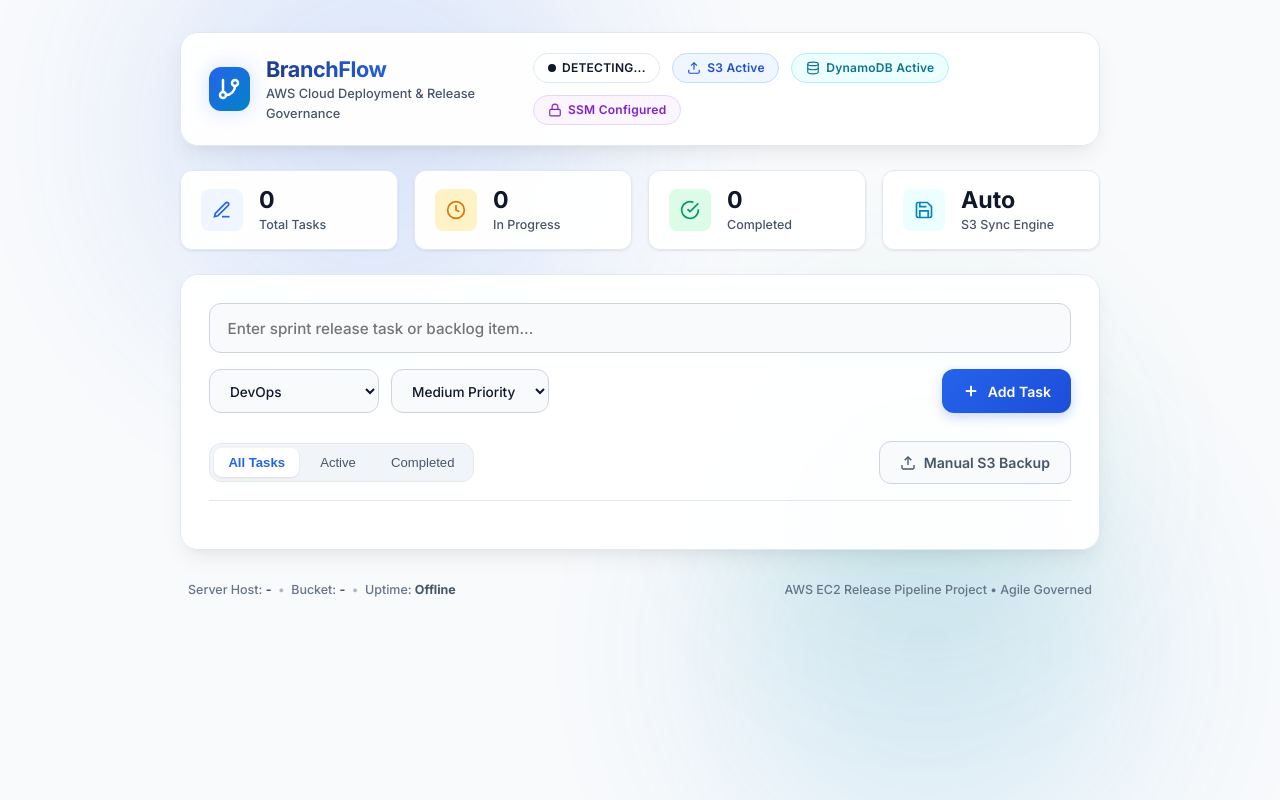
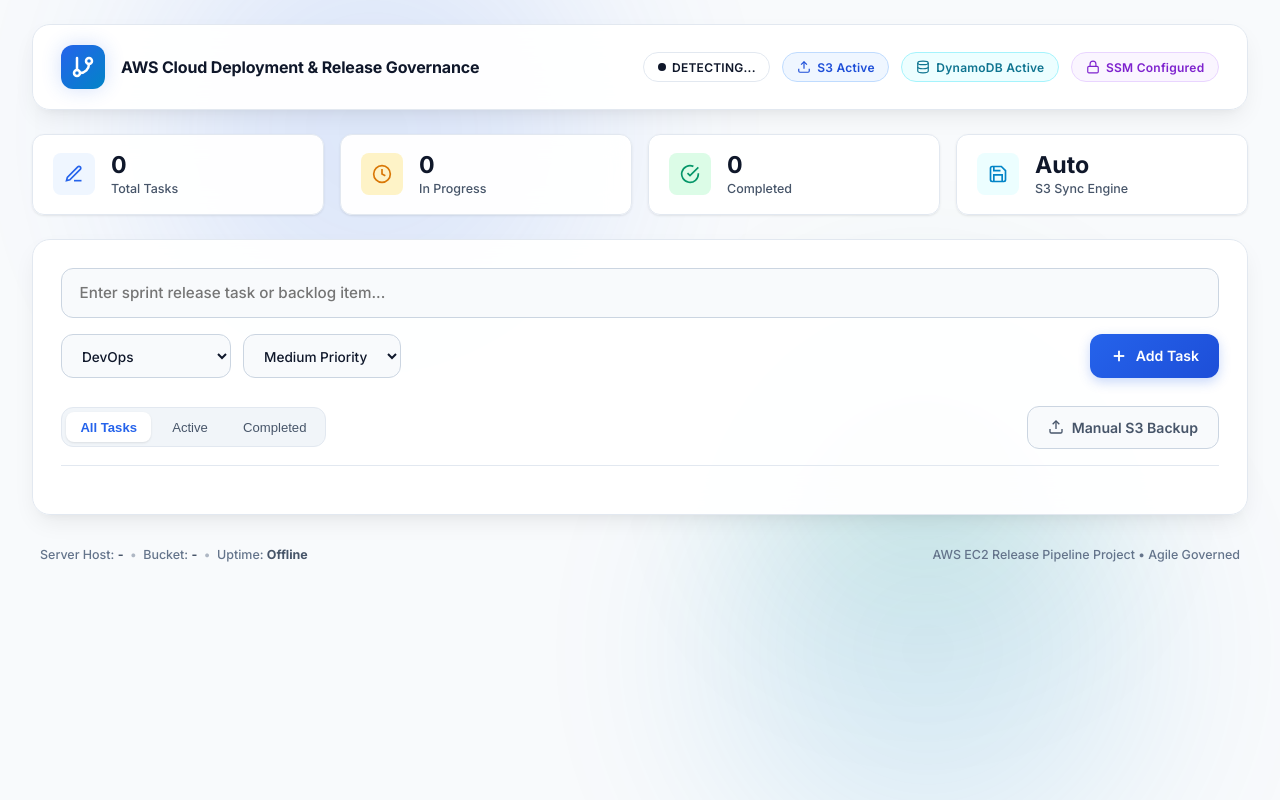
Before and after one commit to AVINASH1805A/AWS-PROJECT, a website: page public/index.html in a window 1280 px wide. Drawn offline with Linux system fonts and the light colour scheme; no server answers.

Commit message:
UI: fullscreen layout, remove BranchFlow name, keep AWS Cloud text

```diff
--- a/public/index.html
+++ b/public/index.html
@@ -31,7 +31,6 @@
           </svg>
         </div>
         <div class="brand-text">
-          <h1>BranchFlow</h1>
           <span class="subtext">AWS Cloud Deployment & Release Governance</span>
         </div>
       </div>
--- a/public/styles.css
+++ b/public/styles.css
@@ -44,9 +44,8 @@
   color: var(--text-primary);
   min-height: 100vh;
   display: flex;
-  justify-content: center;
-  align-items: flex-start;
-  padding: 2rem 1rem;
+  flex-direction: column;
+  padding: 0;
   overflow-x: hidden;
   position: relative;
 }
@@ -106,11 +105,13 @@
 /* App Container Layout */
 .app-container {
   width: 100%;
-  max-width: 920px;
+  max-width: 100%;
   z-index: 1;
   display: flex;
   flex-direction: column;
   gap: 1.5rem;
+  padding: 1.5rem 2rem;
+  flex: 1;
 }
 
 /* Header */
@@ -155,9 +156,10 @@
 }
 
 .brand-text .subtext {
-  font-size: 0.8rem;
-  color: var(--text-secondary);
-  font-weight: 500;
+  font-size: 1rem;
+  color: var(--text-primary);
+  font-weight: 700;
+  letter-spacing: -0.01em;
 }
 
 .header-badges {
```
